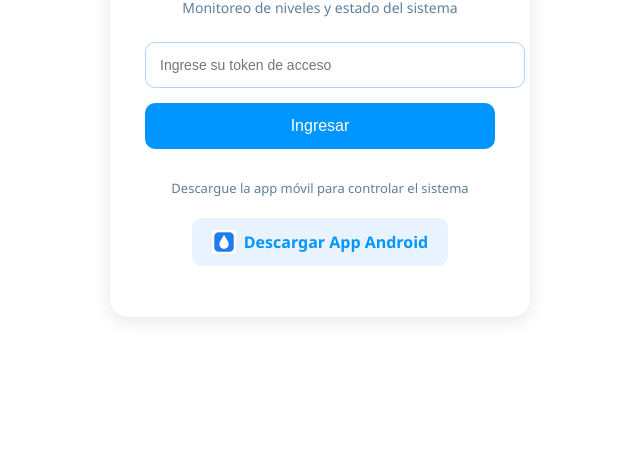
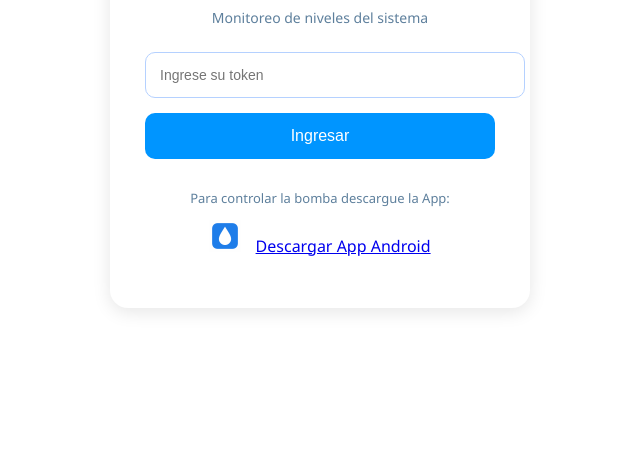
Before and after one commit to jesusmedrandam/bomba, a website: page public/index.html in a window 1280 px wide. Shown: the part 335-800 px from the top of the page, without its empty margins (320-960 px from the left). Drawn offline with Linux system fonts and the light colour scheme.

Commit message:
Update index.html

```diff
--- a/public/index.html
+++ b/public/index.html
@@ -4,8 +4,6 @@
   <meta charset="UTF-8">
   <title>App Bomba</title>
   <link rel="stylesheet" href="style.css">
-
-  <!-- Icono -->
   <link rel="icon" type="image/png" href="icon.png">
 </head>
 <body>
@@ -14,21 +12,22 @@
 
   <div class="start-card">
 
-    <img src="icon.png" class="app-icon" alt="App Icon">
+    <img src="icon.png" class="app-icon" alt="icon">
 
     <h1 class="app-title">App Bomba</h1>
-    <p class="app-subtitle">Monitoreo de niveles y estado del sistema</p>
+    <p class="app-subtitle">Monitoreo de niveles del sistema</p>
 
-    <input type="text" id="token" placeholder="Ingrese su token de acceso">
+    <input type="text" id="token" placeholder="Ingrese su token">
 
     <button class="btn-primary" onclick="entrar()">Ingresar</button>
 
     <div class="download-area">
-      <p class="hint">Descargue la app móvil para controlar el sistema</p>
+      <p class="hint">Para controlar la bomba descargue la App:</p>
 
-      <a href="/app/app-bomba.apk" download class="download-btn">
-        <img src="icon.png" class="download-icon"> Descargar App Android
-      </a>
+      <div class="download-row">
+        <img src="icon.png" class="download-icon-big">
+        <a href="/app/app-bomba.apk" download class="download-link">Descargar App Android</a>
+      </div>
     </div>
 
     <p id="error"></p>
@@ -40,12 +39,10 @@
 <script>
 function entrar() {
   const token = document.getElementById("token").value.trim();
-
   if (!token) {
     document.getElementById("error").innerText = "Ingrese un token válido";
     return;
   }
-
   sessionStorage.setItem("auth", token);
   window.location.href = "/dashboard.html";
 }
```
